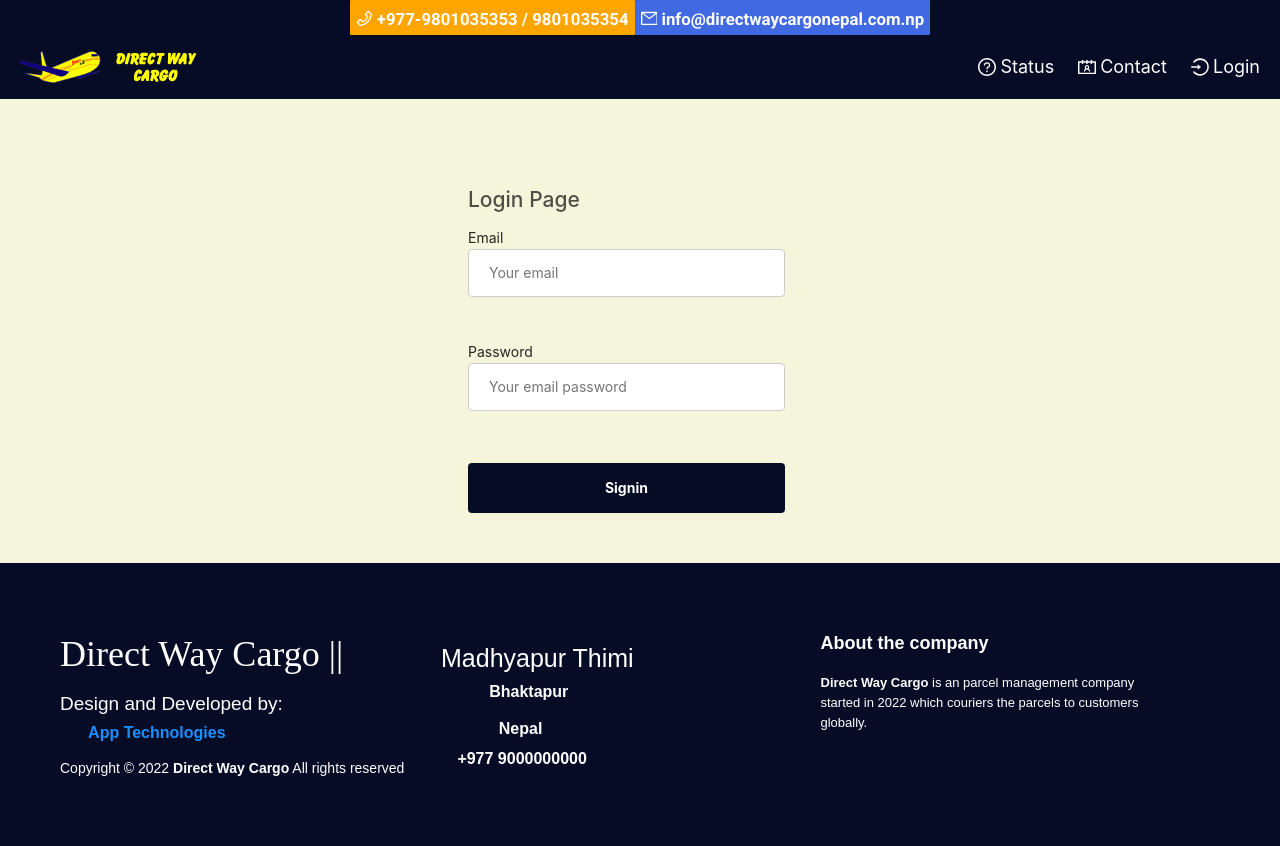
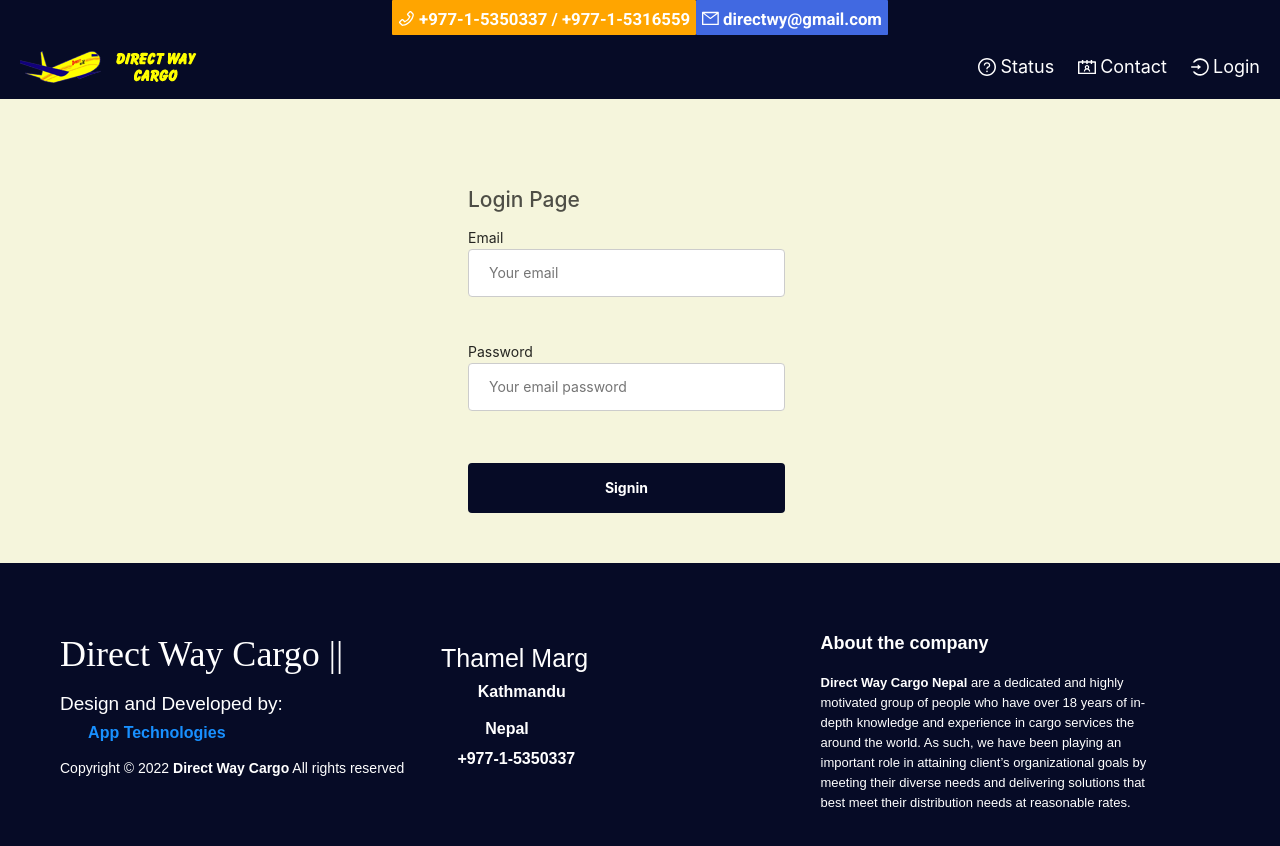
Before and after one commit to Sarin-Bhattarai/Parcel-Frontend, a React (Create React App) app: page /login in a window 1280 px wide. Shown: the top 846 px of the page. Built offline with nearby package versions, Linux system fonts and the light colour scheme.

Commit message:
feat(changes in details)

```diff
--- a/src/components/Footer.jsx
+++ b/src/components/Footer.jsx
@@ -28,8 +28,8 @@
         <div>
           <i className="fa fa-map-marker"></i>
           <p>
-            <span style={{ fontSize: "25px" }}>Madhyapur Thimi</span>
-            <p style={{ marginLeft: "25%" }}>Bhaktapur</p>
+            <span style={{ fontSize: "25px" }}>Thamel Marg</span>
+            <p style={{ marginLeft: "25%" }}>Kathmandu</p>
             <br />
             <br />
             <p style={{ marginLeft: "30%" }}>Nepal</p>
@@ -38,22 +38,22 @@
 
         <div>
           <i className="fa fa-phone"></i>
-          <p style={{ marginLeft: "4%" }}>+977 9000000000</p>
+          <p style={{ marginLeft: "4%" }}>+977-1-5350337</p>
         </div>
         <div>
           <i className="fa fa-envelope"></i>
-          <p>
-            {/* <a href="https://mail.google.com/" className="text-white">
-              parcel@gmail.com
-            </a> */}
-          </p>
+          <p></p>
         </div>
       </div>
       <div className="footer-right">
         <p className="footer-company-about">
           <span>About the company</span>
-          <strong>Direct Way Cargo</strong> is an parcel management company
-          started in 2022 which couriers the parcels to customers globally.
+          <strong>Direct Way Cargo Nepal</strong> are a dedicated and highly
+          motivated group of people who have over 18 years of in-depth knowledge
+          and experience in cargo services the around the world. As such, we
+          have been playing an important role in attaining client’s
+          organizational goals by meeting their diverse needs and delivering
+          solutions that best meet their distribution needs at reasonable rates.
         </p>
       </div>
     </footer>
--- a/src/components/Navbar.jsx
+++ b/src/components/Navbar.jsx
@@ -22,14 +22,14 @@
       <div className="navbar-container">
         <div className="main-header-navbar">
           <span className="phone-header-nav">
-            <PhoneOutlined /> +977-9801035353 / 9801035354
+            <PhoneOutlined /> +977-1-5350337 / +977-1-5316559
           </span>
           <a
-            href="https://mail.google.com/mail/u/0/#inbox"
+            href="https://mail.google.com/mail/u/0/#inbox?compose=CllgCJNsLZhnwRBhfbkRzZXPfcvhTRxLqZjQvZQnlvkBHFgLGtRZrWVxDcLrdxSmTxnvJBQfDHg"
             className="mail-header-nav"
             target="next"
           >
-            <MailOutlined /> info@directwaycargonepal.com.np
+            <MailOutlined /> directwy@gmail.com
           </a>
         </div>
         <nav className="nav">
--- a/src/pages/Contact.js
+++ b/src/pages/Contact.js
@@ -10,14 +10,21 @@
             <h1 className="contact-header">Contact Us</h1>
             <h3 className="contact-second-header">Registered Address</h3>
             <h3 className="contact-second-header-2">Direct Way Cargo Nepal.</h3>
-            <p className="contact-desc">Madhyapur Thimi-3, Bhaktapur</p>
-            <p className="contact-desc">Nepal, 44811</p>
+            <p className="contact-desc">Thamel Marg, Kathmandu</p>
+            <p className="contact-desc">Nepal, 44600</p>
             <br />
-            <h3 className="contact-second-header">Communicating Address</h3>
+            <h3 className="contact-second-header">Through Social Media</h3>
             <h3 className="contact-second-header-2">Direct Way Cargo Nepal.</h3>
-            <p className="contact-desc">Regus Business Centre,</p>
-            <p className="contact-desc">Ground Floor, Trade Tower</p>
-            <p className="contact-desc">Thapathali, Kathmandu</p>
+            <p className="contact-desc">
+              <strong>Facebook:</strong> Directway{" "}
+            </p>
+            <p className="contact-desc">
+              {" "}
+              <strong>Twitter:</strong> Directway{" "}
+            </p>
+            <p className="contact-desc">
+              <strong>Email:</strong> directwy@gmail.com
+            </p>
             <p className="contact-desc">Nepal, 44600</p>
           </Col>
           <Col span={12}>
@@ -28,9 +35,7 @@
                   title="Map"
                   height="600"
                   id="gmap_canvas"
-                  src="https://www.google.com/maps/embed?pb=!1m18!1m12!1m3!1d14129.881818858878!2d85.31118692940255!3d27.7027572
-                  24097677!2m3!1f0!2f0!3f0!3m2!1i1024!2i768!4f13.1!3m3!1m2!1s0x39eb19aad2524c95%3A0x5a40d1f4226de315!2sApex%20Cargo%20Servi
-                  ce%20Nepal%20Pvt.%20Ltd.!5e0!3m2!1sen!2snp!4v1656484679733!5m2!1sen!2snp"
+                  src="https://www.google.com/maps/embed?pb=!1m18!1m12!1m3!1d3532.1039729689837!2d85.3090095150622!3d27.71407588278913!2m3!1f0!2f0!3f0!3m2!1i1024!2i768!4f13.1!3m3!1m2!1s0x39eb18fd010cc20b%3A0x24fe730f1c729eec!2sDirect%20Way%20Exporters!5e0!3m2!1sen!2snp!4v1656639572926!5m2!1sen!2snp"
                   frameborder="0"
                   scrolling="no"
                   marginheight="0"
--- a/src/pages/Parcel.js
+++ b/src/pages/Parcel.js
@@ -31,7 +31,8 @@
     const addParcel = {
       code: state.newParcel.code,
       name: state.newParcel.name,
-      location: state.newParcel.location,
+      origin: state.newParcel.origin,
+      destination: state.newParcel.destination,
       description: state.newParcel.description,
     };
 
@@ -145,10 +146,21 @@
             <br />
             <Input
               type="text"
-              placeholder="location"
-              onChange={(e) => handleChange("location", e.target.value)}
-              value={state.newParcel.location}
-              name="location"
+              placeholder="origin"
+              onChange={(e) => handleChange("origin", e.target.value)}
+              value={state.newParcel.origin}
+              name="origin"
+              required
+            />
+            <br />
+            <br />
+
+            <Input
+              type="text"
+              placeholder="destination"
+              onChange={(e) => handleChange("destination", e.target.value)}
+              value={state.newParcel.destination}
+              name="destination"
               required
             />
             <br />
--- a/src/pages/SingleParcel.js
+++ b/src/pages/SingleParcel.js
@@ -79,7 +79,8 @@
       code: state.parcel.code,
       name: state.parcel.name,
       status: state.parcel.status,
-      location: state.parcel.location,
+      origin: state.parcel.origin,
+      destination: state.parcel.destination,
       description: state.parcel.description,
       remarks: state.parcel.remarks,
     };
@@ -90,7 +91,8 @@
           code: parcel.code,
           name: parcel.name,
           status: parcel.status,
-          location: parcel.location,
+          origin: parcel.origin,
+          destination: parcel.destination,
           description: parcel.description,
           remarks: parcel.remarks,
           updateLoading: false,
@@ -173,7 +175,10 @@
           <h2 className="data-info">Name : {state?.parcel?.name}</h2>
           <h2 className="data-info">Code : {state?.parcel?.code}</h2>
           <h2 className="data-info">Status : {state?.parcel?.status}</h2>
-          <h2 className="data-info">Location : {state?.parcel?.location}</h2>
+          <h2 className="data-info">Origin : {state?.parcel?.origin}</h2>
+          <h2 className="data-info">
+            Destination : {state?.parcel?.destination}
+          </h2>
           <h2 className="data-info">
             Description : {state?.parcel?.description}
           </h2>
@@ -251,13 +256,26 @@
                   <br />
                   <br />
 
-                  <label>Location</label>
+                  <label>Origin</label>
                   <Input
                     type="text"
-                    placeholder="location"
-                    onChange={(e) => handleChange("location", e.target.value)}
-                    value={state.parcel.location}
-                    name="location"
+                    placeholder="origin"
+                    onChange={(e) => handleChange("origin", e.target.value)}
+                    value={state.parcel.origin}
+                    name="origin"
+                  />
+                  <br />
+                  <br />
+
+                  <label>Destination</label>
+                  <Input
+                    type="text"
+                    placeholder="destination"
+                    onChange={(e) =>
+                      handleChange("destination", e.target.value)
+                    }
+                    value={state.parcel.destination}
+                    name="destination"
                   />
                   <br />
                   <br />
--- a/src/pages/Status.js
+++ b/src/pages/Status.js
@@ -108,6 +108,11 @@
               <h3 className="result-parcel-info-code">
                 <strong>Name:</strong> {p.name}
               </h3>
+
+              <h3 className="result-parcel-info-code">
+                <strong>Destination:</strong> {p.destination}
+              </h3>
+
               <h3 className="result-parcel-info-code">
                 <strong>Origin Service Area:</strong> Kathmandu
               </h3>
@@ -118,7 +123,7 @@
                 <thead>
                   <tr>
                     <th>Event</th>
-                    <th>Location</th>
+                    <th>Origin</th>
                     <th>Date/Time</th>
                   </tr>
                 </thead>
@@ -138,7 +143,7 @@
                   {p?.logs?.map?.((t, i) => (
                     <tr key={i}>
                       <td>Updated at: {t.status}</td>
-                      <td>{t.location}</td>
+                      <td>{t.origin}</td>
                       <td>
                         {moment(t.updatedAt).format("YYYY/MM/DD , h:mm a")}
                       </td>
@@ -147,7 +152,7 @@
 
                   <tr>
                     <td>Updated at: {p.status}</td>
-                    <td>{p.location}</td>
+                    <td>{p.origin}</td>
                     <td>{moment(p.updatedAt).format("YYYY/MM/DD , h:mm a")}</td>
                   </tr>
                 </tbody>
@@ -178,10 +183,15 @@
         visible={visible}
       >
         <h3>Info</h3>
-        <p>Name: Direct Way Cargo</p>
-        <p>Established: 2000-01-20</p>
-        <p>City: Madhyapur Thimi Bhaktapur</p>
-        <p>Account: info@directwaycargonepal.com.np</p>
+        <p>Name: Direct Way Cargo, Nepal</p>
+        <p>Opening Hours</p>
+        <ul style={{ marginLeft: "5%" }}>
+          <li>9am to 8pm Mon-Fri</li>
+          <li>1pm-6pm Sat</li>
+          <li>9am-8pm Sun</li>
+        </ul>
+        <p>City: Thamel Marg, Kathmandu</p>
+        <p>Account: directwy@gmail.com</p>
 
         <h3>Other Services</h3>
         <ul style={{ marginLeft: "4%" }}>
@@ -191,9 +201,9 @@
         </ul>
 
         <h3>Contacts</h3>
-        <p>Email: info@directwaycargonepal.com.np</p>
-        <p>Phone Number: 980000000</p>
-        <p>Pan Number: 123456</p>
+        <p>Email: directwy@gmail.com</p>
+        <p>Phone Number: +977-1-5350337 / +977-1-5316559</p>
+        <p>Postal code: 44600</p>
       </Drawer>
       <div>
         <h3 className="status-co-header">TRACKING DETAILS</h3>
```
